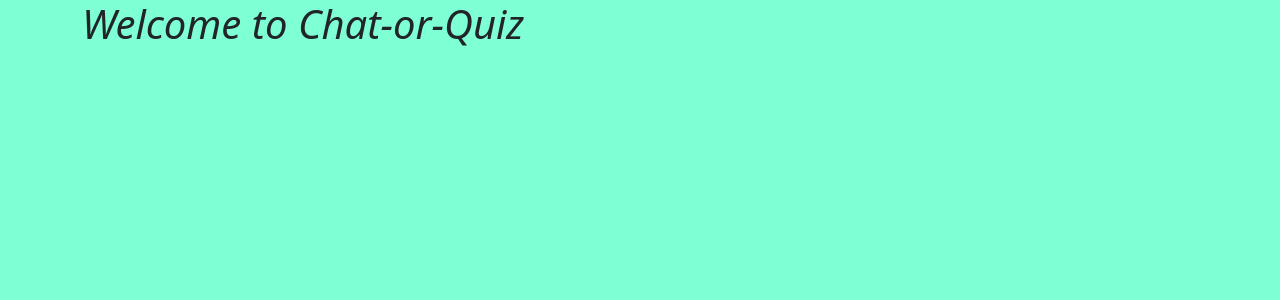
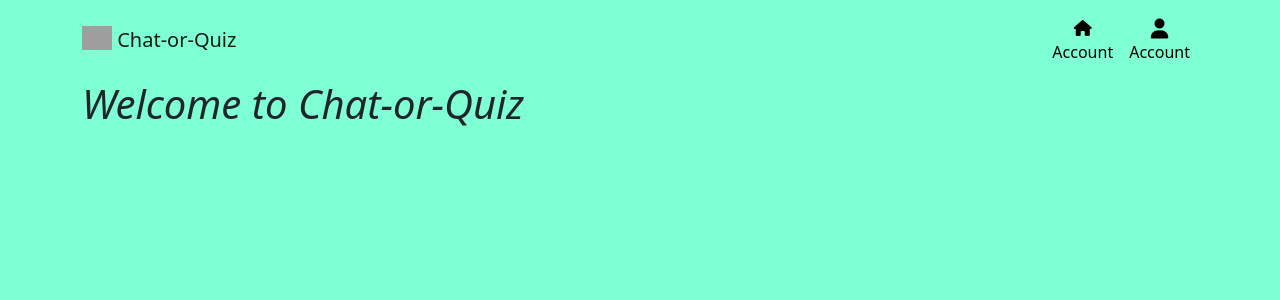
Before and after one commit to panzek/chatsorquiz, a Django app: page / in a window 1280 px wide. Shown: the top 300 px of the page. Run offline with Django 4.2, Linux system fonts and the light colour scheme; some libraries are stand-ins or nearby versions; grey boxes are pictures that could not be loaded.

Commit message:
Add navbar

```diff
--- a/templates/base.html
+++ b/templates/base.html
@@ -40,6 +40,53 @@
     {% block page_header %}
     {% endblock %}
 
+    <header>
+        <nav class="navbar navbar-expand-lg bg-body-tertiary">
+            <div class="container">
+              <!-- <a class="navbar-brand" href="#">Navbar</a> -->
+              <a class="navbar-brand" href="#">
+                <img src="/docs/5.3/assets/brand/bootstrap-logo.svg" alt="Logo" width="30" height="24" class="d-inline-block align-text-top">
+                Chat-or-Quiz
+              </a>
+              <button class="navbar-toggler" type="button" data-bs-toggle="collapse" data-bs-target="#navbarTogglerDemo02" aria-controls="navbarTogglerDemo02" aria-expanded="false" aria-label="Toggle navigation">
+                <span class="navbar-toggler-icon"></span>
+              </button>
+              <div class="collapse navbar-collapse" id="navbarTogglerDemo02">
+                <ul class="navbar-nav ms-auto mb-2 mb-lg-0">
+                  <li class="nav-item">
+                    <a class="nav-link text-black" data-bs-toggle="dropdown" href="#" role="button" aria-expanded="false">
+                        <div class="text-center">
+                            <div><i class="fa-solid fa-house" aria-hidden="true"></i></div>
+
+                            <span class="my-0">Account</span>
+
+                        </div>
+                      </a>
+                  </li>
+
+                  <li class="nav-item dropdown">
+                    <a class="nav-link text-black" data-bs-toggle="dropdown" href="#" role="button" aria-expanded="false">
+                      <div class="text-center">
+                          <div><i class="fas fa-user fa-lg" aria-hidden="true"></i></div>
+
+                          <span class="my-0">Account</span>
+
+                      </div>
+                    </a>
+                    <ul class="dropdown-menu">
+                      <li><a class="dropdown-item" href="#">Register</a></li>
+                      <li><a class="dropdown-item" href="#">Login</a></li>
+
+                    </ul>
+                  </li>
+                </ul>
+
+              </div>
+            </div>
+          </nav>
+    </header>
+
+
     {% block content %}
     <!-- Content goes here   -->
     {% endblock %}
```
